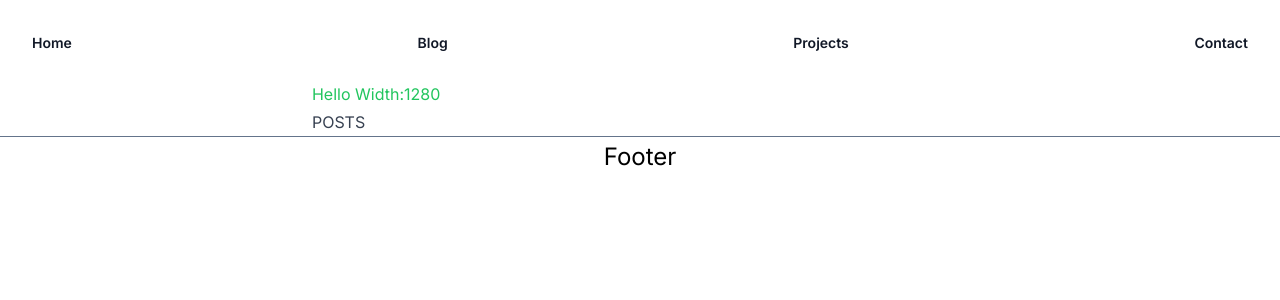
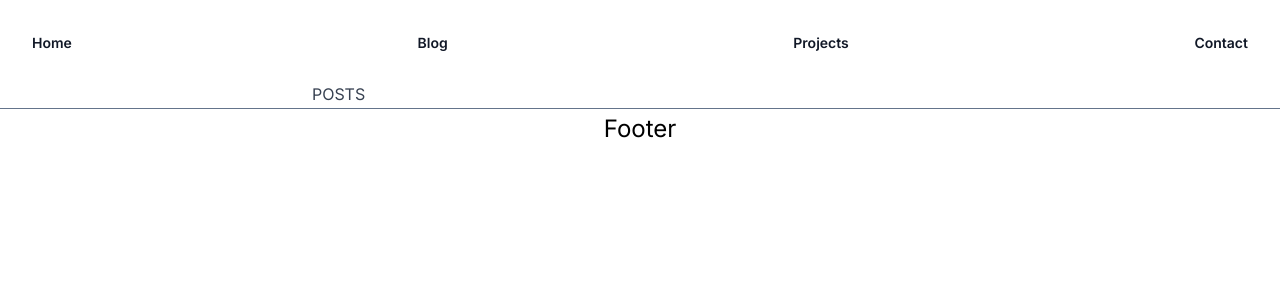
Before and after one commit to kerwino/kerwino.github.io, a Next.js app: page /blog in a window 1280 px wide. Shown: the top 300 px of the page. Built offline with nearby package versions, Linux system fonts and the light colour scheme.

Commit message:
fix:headers

```diff
--- a/app/(navgation)/blog/page.tsx
+++ b/app/(navgation)/blog/page.tsx
@@ -3,10 +3,6 @@ import { Suspense } from "react";
 export default function Post() {
     return (
         <article className={"prose w-full m-auto"}>
-            <Suspense fallback={<h1>loading...</h1>}>
-                <SearchBar />
-            </Suspense>
-
             <div>POSTS</div>
         </article>
     );
```
